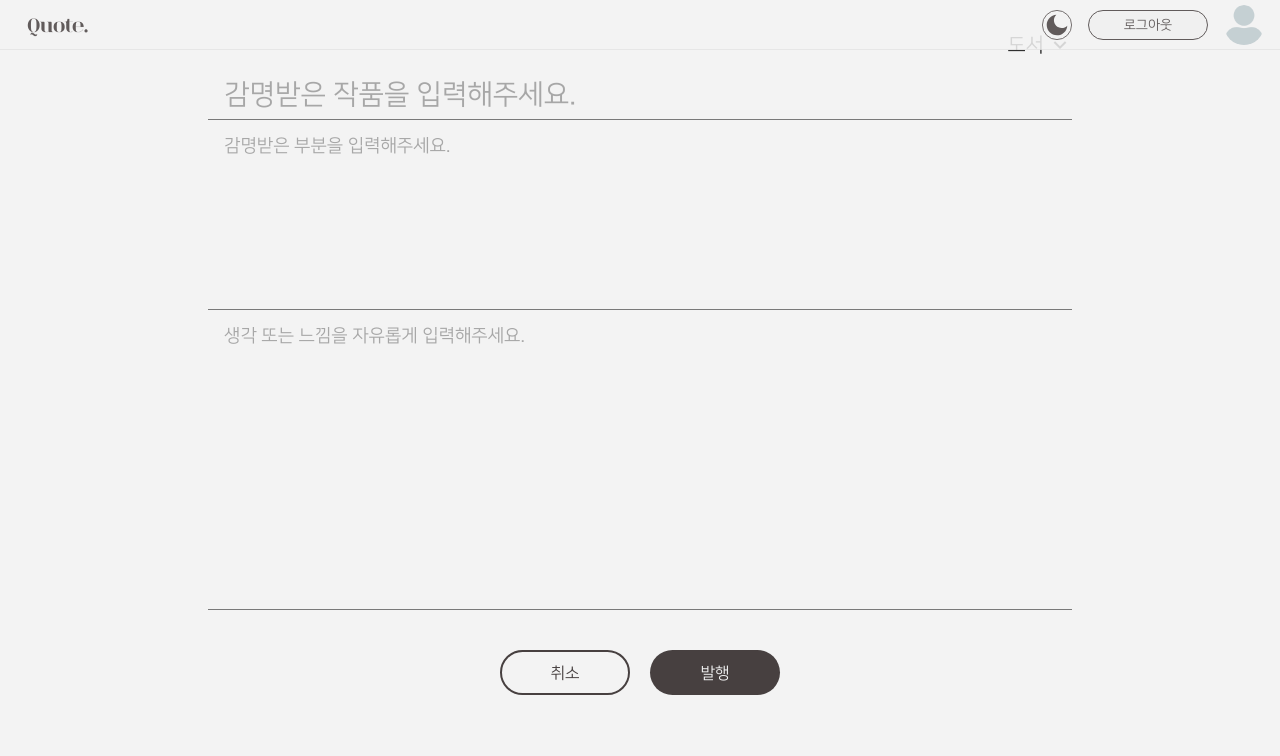
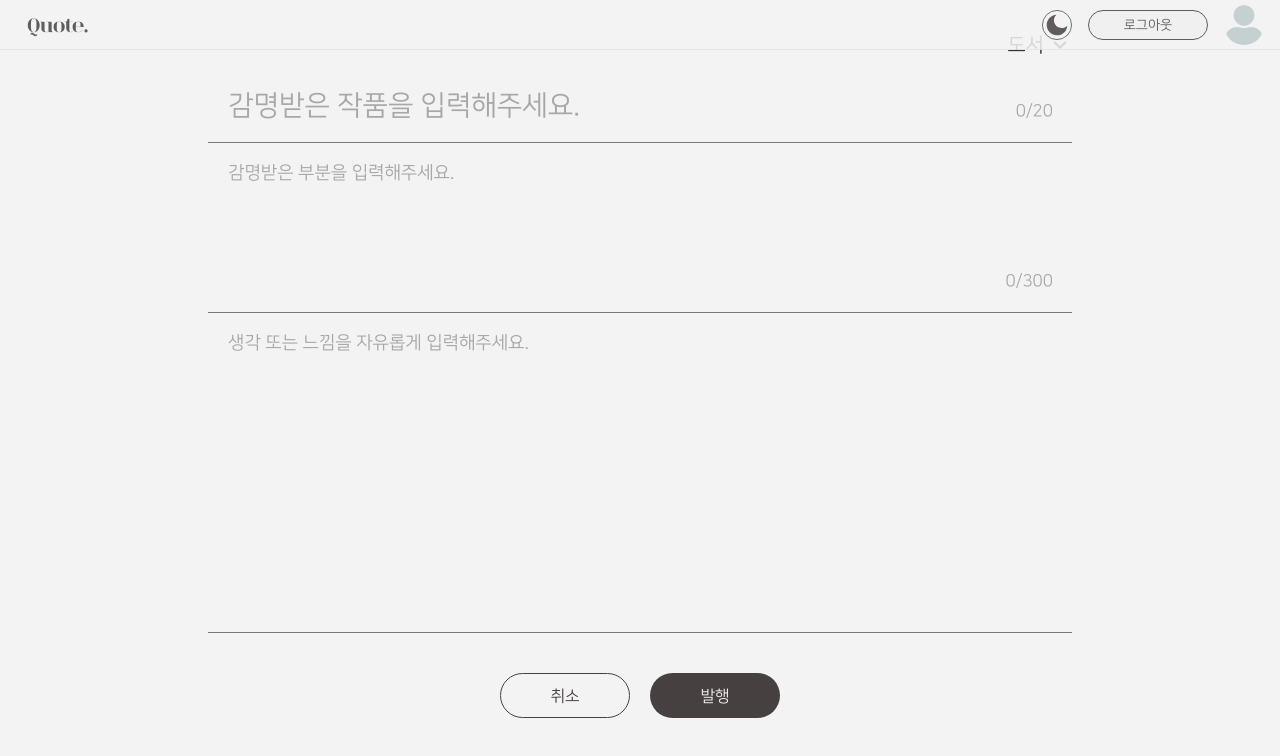
Before and after one commit to prgrms-fe-devcourse/NFE1_2_3_Quote, a React (Vite) app in the folder frontend/: page /create-post in a window 1280 px wide. Shown: the top 756 px of the page. Built offline with nearby package versions, Linux system fonts and the light colour scheme.

Commit message:
✨ Feat: 글자 수 실시간 반영과 입력 제한 기능 #25

```diff
--- a/frontend/src/pages/PostCreate/CreatePost.tsx
+++ b/frontend/src/pages/PostCreate/CreatePost.tsx
@@ -1,6 +1,4 @@
-import { useState } from "react";
 import styled from "styled-components";
-import CategorySelect from "./components/CategorySelect";
 import CreatePostForm from "./components/CreatePostForm";
 import MainLayout from "@/layouts/MainLayout";
 
@@ -14,48 +12,11 @@ const Container = styled.div`
   align-items: center;
 `;
 
-const ButtonContainer = styled.div`
-  width: 90%;
-  display: flex;
-  justify-content: center;
-  margin: 20px;
-`;
-const CancelButton = styled.button`
-  width: 130px;
-  height: 45px;
-  margin: 20px 10px;
-  font-size: 16px;
-  color: #474040;
-  background-color: #f3f3f3;
-  border-radius: 30px;
-  border: 2px solid #474040;
-`;
-
-const PublishButton = styled.button`
-  width: 130px;
-  height: 45px;
-  margin: 20px 10px;
-  font-size: 16px;
-  color: #f3f3f3;
-  background-color: #474040;
-  border: none;
-  border-radius: 30px;
-`;
-
 const CreatePost = () => {
-  const [category, setCategory] = useState("도서");
   return (
     <MainLayout>
       <Container>
-        <CategorySelect
-          category={category}
-          setCategory={setCategory}
-        />
-        <CreatePostForm category={category} />
-        <ButtonContainer>
-          <CancelButton>취소</CancelButton>
-          <PublishButton>발행</PublishButton>
-        </ButtonContainer>
+        <CreatePostForm />
       </Container>
     </MainLayout>
   );
--- a/frontend/src/pages/PostCreate/components/CategorySelect.tsx
+++ b/frontend/src/pages/PostCreate/components/CategorySelect.tsx
@@ -10,7 +10,6 @@ const CategorySelectContainer = styled.div`
 `;
 
 const CategorySelectButton = styled.button`
-  width: 90%;
   height: 50px;
   padding: 0px;
   font-size: 20px;
@@ -20,11 +19,17 @@ const CategorySelectButton = styled.button`
   align-items: center;
   border: none;
   background-color: #f3f3f3;
+  &:hover {
+    cursor: pointer;
+  }
 `;
 
 const DropBoxButton = styled(DropBoxBtn)`
   font-size: 24px;
   margin-left: 4px;
+  &:hover {
+    cursor: pointer;
+  }
 `;
 
 const CategoryListContainer = styled.div`
@@ -38,6 +43,7 @@ const CategoryListContainer = styled.div`
   border: 1px solid #e3e3e3;
   border-radius: 10px;
   overflow: hidden;
+  z-index: 1;
 `;
 
 const CategoryItem = styled.li`
@@ -46,6 +52,7 @@ const CategoryItem = styled.li`
   }
   &:hover {
     background-color: #d4d4d4;
+    cursor: pointer;
   }
   list-style: none;
   font-size: 16px;
@@ -58,14 +65,14 @@ const CategoryItem = styled.li`
 
 interface CategorySelectProps {
   category: string;
-  setCategory: (value: string) => void;
+  setCategory: (item: string) => void;
 }
 
 const CategorySelect = ({ category, setCategory }: CategorySelectProps) => {
   const [showList, setShowList] = useState(false);
   const categoryList = ["도서", "노래", "대사", "인터뷰", "기타"];
-  const handleCategorySelect = (value: string) => {
-    setCategory(value);
+  const handleCategorySelect = (item: string) => {
+    setCategory(item);
     setShowList(!showList);
   };
 
--- a/frontend/src/pages/PostCreate/components/CreatePostForm.tsx
+++ b/frontend/src/pages/PostCreate/components/CreatePostForm.tsx
@@ -1,5 +1,11 @@
+import { useState } from "react";
 import styled from "styled-components";
+import CancelPopUp from "./CancelPopUp";
+import CategorySelect from "./CategorySelect";
 
+const TitleContainer = styled.div`
+  width: 90%;
+`;
 const TitleInput = styled.input`
   &::placeholder {
     color: #a7a7a7;
@@ -7,15 +13,26 @@ const TitleInput = styled.input`
   &:focus {
     outline: none;
   }
-  width: 90%;
-  height: 50px;
-  padding: 16px;
+  width: 100%;
+  padding: 20px;
   font-size: 28px;
   border: none;
   border-bottom: 1px solid #797979;
   background-color: #f3f3f3;
 `;
+const TitleText = styled.p`
+  font-size: 17px;
+  color: #a7a7a7;
+  position: absolute;
+  right: 55px;
+  top: 90px;
+  margin: 12px;
+`;
 
+const QuoteContainer = styled.div`
+  width: 90%;
+  height: 170px;
+`;
 const QuoteSentence = styled.textarea`
   &::placeholder {
     color: #a7a7a7;
@@ -23,9 +40,38 @@ const QuoteSentence = styled.textarea`
   &:focus {
     outline: none;
   }
+  width: 100%;
+  height: 100%;
+  padding: 20px;
+  font-size: 18px;
+  resize: none;
+  border: none;
+  border-bottom: 1px solid #797979;
+  background-color: #f3f3f3;
+`;
+const QuoteText = styled.p`
+  font-size: 17px;
+  color: #a7a7a7;
+  position: absolute;
+  right: 55px;
+  top: 260px;
+  margin: 12px;
+`;
+
+const ContentContainer = styled.div`
   width: 90%;
-  height: 190px;
-  padding: 16px;
+  height: 320px;
+`;
+const ContentInput = styled.textarea`
+  &::placeholder {
+    color: #a7a7a7;
+  }
+  &:focus {
+    outline: none;
+  }
+  width: 100%;
+  height: 100%;
+  padding: 20px;
   font-size: 18px;
   resize: none;
   border: none;
@@ -33,51 +79,127 @@ const QuoteSentence = styled.textarea`
   background-color: #f3f3f3;
 `;
 
-const MainInput = styled.textarea`
-  &::placeholder {
-    color: #a7a7a7;
+const ButtonContainer = styled.div`
+  width: 90%;
+  display: flex;
+  justify-content: center;
+  margin: 20px;
+`;
+const CancelButton = styled.button`
+  width: 130px;
+  height: 45px;
+  margin: 20px 10px;
+  font-size: 16px;
+  color: #474040;
+  background-color: #f3f3f3;
+  border-radius: 30px;
+  border: 1px solid #474040;
+  &:hover {
+    cursor: pointer;
   }
-  &:focus {
-    outline: none;
+`;
+const PublishButton = styled.button`
+  width: 130px;
+  height: 45px;
+  margin: 20px 10px;
+  font-size: 16px;
+  color: #f3f3f3;
+  background-color: #474040;
+  border: none;
+  border-radius: 30px;
+  &:hover {
+    cursor: pointer;
   }
-  width: 90%;
-  height: 300px;
-  padding: 16px;
-  font-size: 18px;
-  resize: none;
-  border: none;
-  border-bottom: 1px solid #797979;
-  background-color: #f3f3f3;
 `;
 
-interface CategorySelectProps {
-  category: string;
+const CreatePostForm = () => {
+  const [category, setCategory] = useState("도서");
+  const [title, setTitle] = useState("");
+  const [quote, setQuote] = useState("");
+  const [content, setContent] = useState("");
+
+  const handleTitleChange = (e: React.ChangeEvent<HTMLInputElement>) => {
+    if (e.target.value.length > 20) {
+      e.target.value = e.target.value.substring(0, 20);
     }
+    setTitle(e.target.value);
+  };
 
-const CreatePostForm = ({ category }: CategorySelectProps) => {
+  const handleQuoteChange = (e: React.ChangeEvent<HTMLTextAreaElement>) => {
+    if (e.target.value.length > 300) {
+      e.target.value = e.target.value.substring(0, 300);
+    }
+    setQuote(e.target.value);
+  };
+
+  const handleContentChange = (e: React.ChangeEvent<HTMLTextAreaElement>) => {
+    setContent(e.target.value);
+  };
+
+  const [showCancelPopUp, setShowCancelPopUp] = useState(false);
+
+  const handleCancel = () => {
+    setShowCancelPopUp(!showCancelPopUp);
+  };
+
   return (
     <>
+      <CategorySelect
+        category={category}
+        setCategory={setCategory}
+      />
+      <TitleContainer>
         <TitleInput
           placeholder={
             category === "기타"
               ? "출처 및 생각하신 제목을 입력해주세요."
               : "감명받은 작품을 입력해주세요."
           }
+          maxLength={20}
+          value={title}
+          onChange={handleTitleChange}
         />
+        <TitleText>{title.length}/20</TitleText>
+      </TitleContainer>
+      <QuoteContainer>
         <QuoteSentence
           placeholder={
             category === "기타"
               ? "자유로운 형식으로 작성해주세요."
               : "감명받은 부분을 입력해주세요."
           }
+          maxLength={300}
+          value={quote}
+          onChange={handleQuoteChange}
         />
-      <MainInput
+        <QuoteText>{quote.length}/300</QuoteText>
+      </QuoteContainer>
+      <ContentContainer>
+        <ContentInput
           placeholder={
             category === "기타"
               ? "자유롭게 의견을 표현해주세요."
               : "생각 또는 느낌을 자유롭게 입력해주세요."
           }
+          value={content}
+          onChange={handleContentChange}
         />
+      </ContentContainer>
+      <ButtonContainer>
+        <CancelButton
+          type='button'
+          onClick={handleCancel}
+        >
+          취소
+        </CancelButton>
+        <PublishButton type='submit'>발행</PublishButton>
+      </ButtonContainer>
+      {showCancelPopUp && (
+        <CancelPopUp
+          showCancelPopUp={showCancelPopUp}
+          setShowCancelPopUp={setShowCancelPopUp}
+        />
+      )}
     </>
   );
 };
```
Lines whose indentation alone changed are shown as unchanged.
